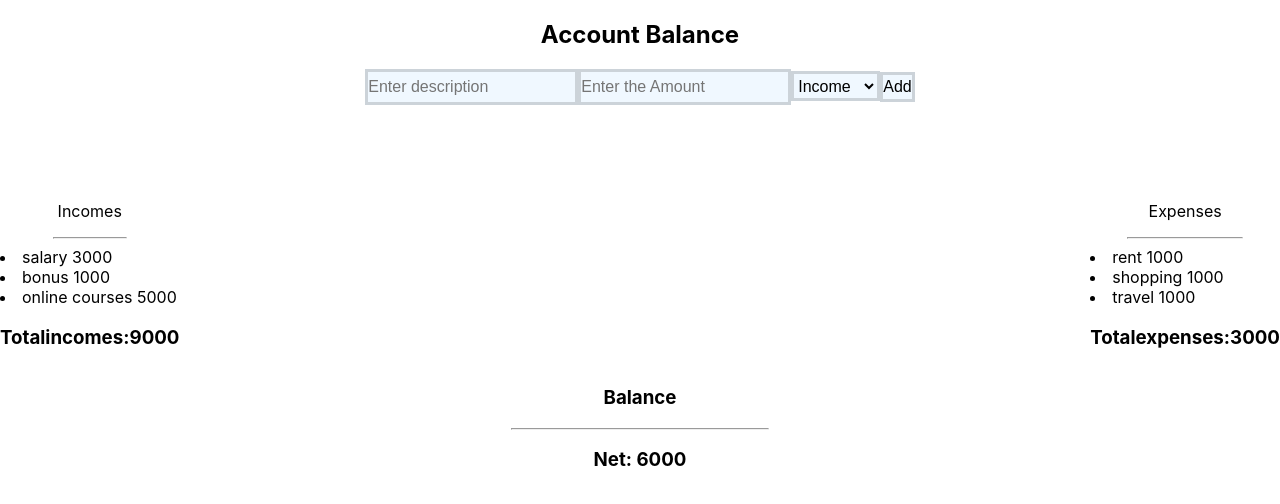
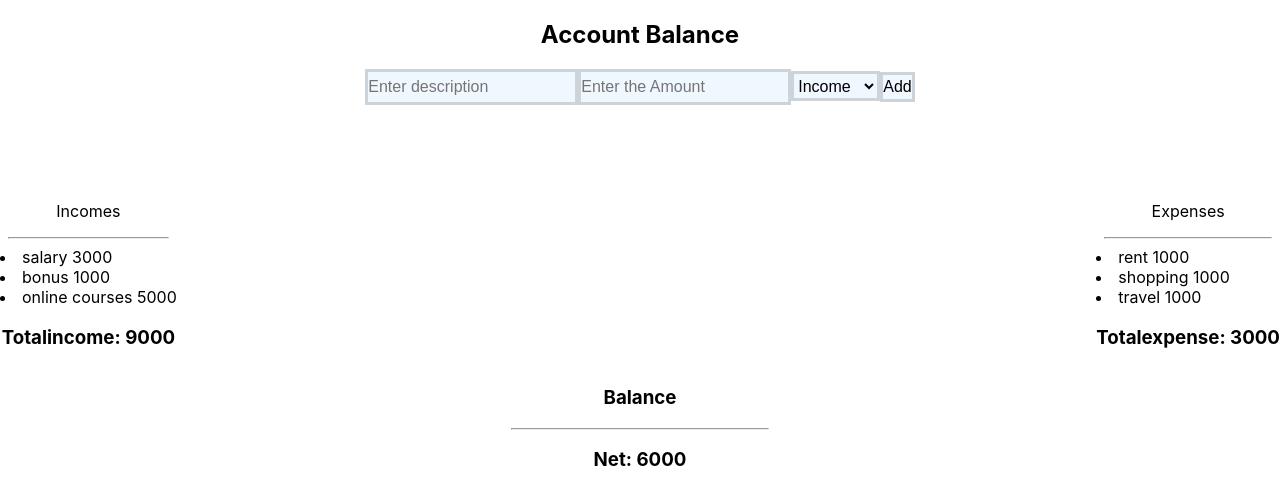
Before and after one commit to benk1/AccountBalanceInReact, a React (Create React App) app: page / in a window 1280 px wide. Shown: the top 504 px of the page. Built offline with nearby package versions, Linux system fonts and the light colour scheme.

Commit message:
refactoring

```diff
--- a/src/App.js
+++ b/src/App.js
@@ -1,6 +1,5 @@
 import React, { Component } from 'react';
 import Header from "./components/Header";
-//import Select from 'react-select'
 import './App.css';
 
 class App extends Component {
@@ -39,42 +38,18 @@ getadd = () => {
   }
 
   addIncome = (description,amount) => {
-      //const newincomes = this.incomes.push({description: description, amount: amount}) ;
+
     this.setState({
     incomes: [...this.state.incomes,{description: description, amount: Number(amount)}]
   });
   }
 
   addExpense = (description,amount) => {
-    //const newincomes = this.incomes.push({description: description, amount: amount}) ;
+
   this.setState({
   expenses: [...this.state.expenses,{description: description, amount: Number(amount)}]
 });
 }
-
-
-/*calculateTotal = (accumulator, currentValue) => {
-  return this.state.accumulator + (currentValue.amount);
-}*/
-
-
-/*totalIncome = () => {
-    const incomes1 =  this.state.incomes.reduce((sum, i) => (sum +=  i.amount), 0);
-    this.setState({
-      incomes: incomes1,
-    });
-  }*/
-
-
-/*totalExpense = () => {
-    const expenses1 = this.state.expenses.reduce((sum, i) => (sum +=  i.amount), 0);
-    this.setState({
-      expenses: expenses1,
-    });
-    console.log(expenses1)
-  }*/
-
-
 
 
 render() {
@@ -87,8 +62,6 @@ render() {
     });
 
 
-
-
     const totalincome = this.state.incomes.reduce((sum, i) => (sum +=  i.amount), 0)
 
     const expenseresult = this.state.expenses.map((expense,i) => {
@@ -99,24 +72,6 @@ render() {
    const totalexpenses = this.state.expenses.reduce((sum, i) => (sum +=  i.amount), 0)
 
    const balance = totalincome - totalexpenses;
-
-   /*const Totalincomes = ({ incomes}) => (
-    <h3>
-      Totalincomes:
-      {incomes.reduce((sum, i) => (sum +=  i.amount), 0)}
-    </h3>
-   )*/
-
-
-   /*const Totalexpenses = ({expenses}) => (
-    <h3>
-      TotalExpenses:
-      {expenses.reduce((sum, i) => (sum +=  i.amount), 0)}
-    </h3>
-   )*/
-
-
-
 
 
 return (
@@ -140,11 +95,11 @@ return (
 
       <div className="incomeresult">
       <p id="incomeParagraph">Incomes</p>
-      <hr width="40%" align="CENTER" id="textIncome"></hr>
+      <hr width="90%" align="CENTER" id="textIncome"></hr>
 
          {incomeresult}
 
-         <h3>Totalincomes:{totalincome}</h3>
+         <h3>Totalincome: {totalincome}</h3>
       </div>
 
 
@@ -152,9 +107,9 @@ return (
 
       <div className="expenseresult">
       <p id="expenseParagraph">Expenses</p>
-      <hr width="60%" align="CENTER" id="textExpense"></hr>
+      <hr width="90%" align="CENTER" id="textExpense"></hr>
         {expenseresult}
-        <h3>Totalexpenses:{totalexpenses }</h3>
+        <h3>Totalexpense: {totalexpenses }</h3>
       </div>
   </div>
   <div className="balance">
```
Also changed, not shown: notes.txt (added).
